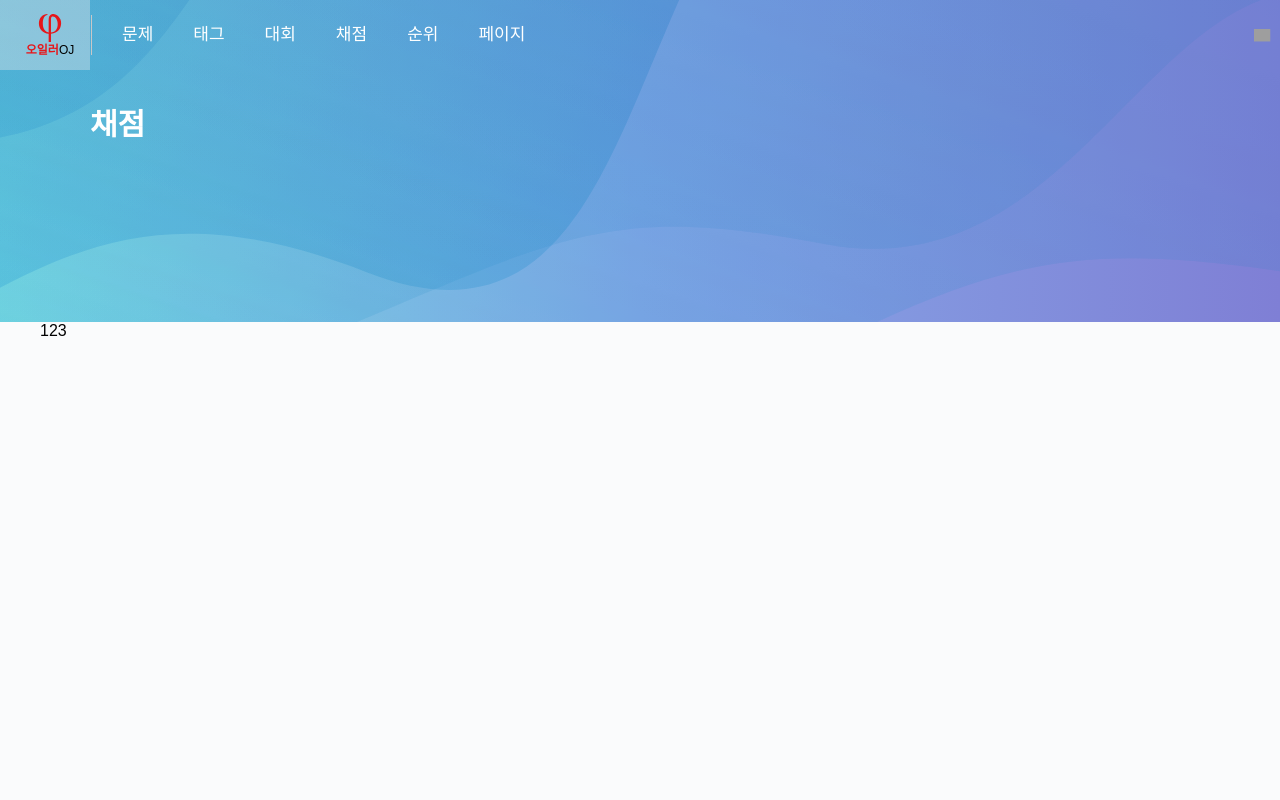
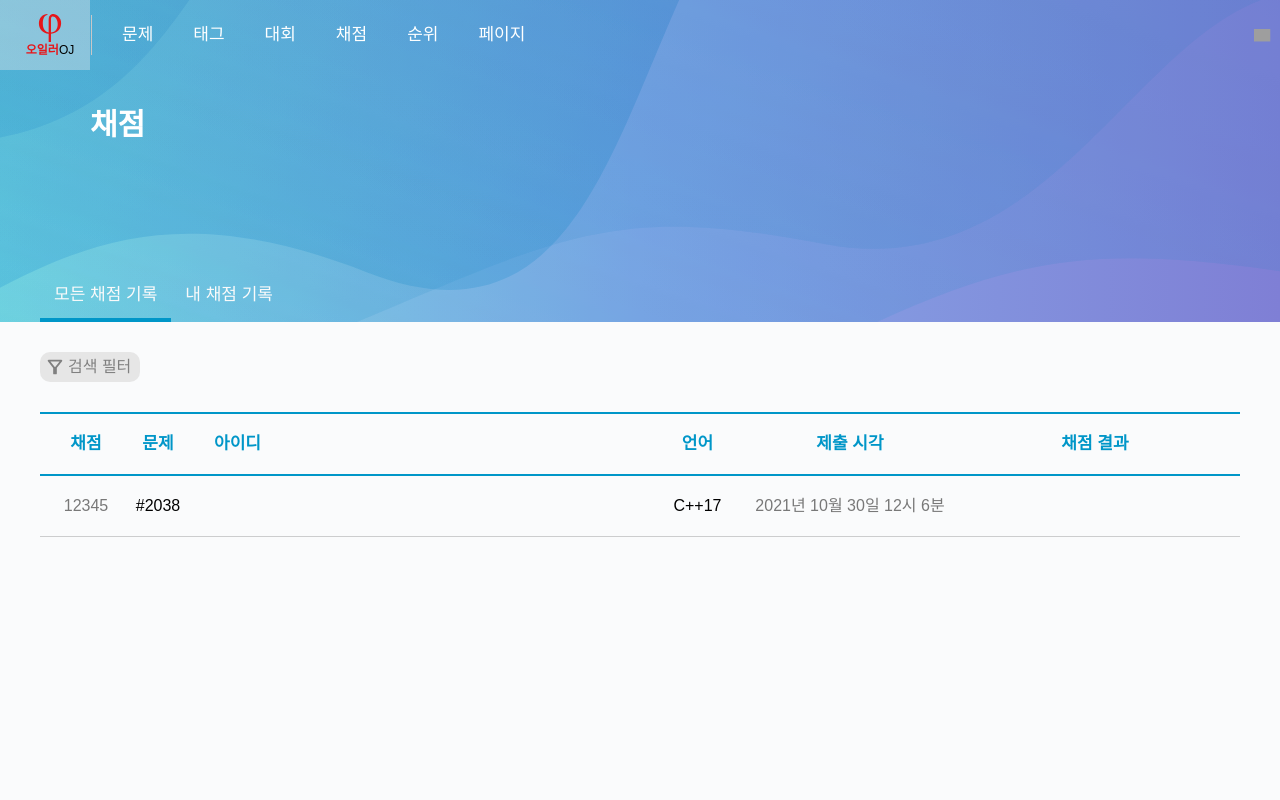
Before and after one commit to 14KGun/EULER-OJ-front, a React (Create React App) app: page /status in a window 1280 px wide. Shown: the top 800 px of the page. Built offline with nearby package versions, Linux system fonts and the light colour scheme; no server answers; grey boxes are pictures that could not be loaded; the HTML template or start-up script is replaced by a standard one; a web font is replaced by a local one.

Commit message:
Update StatusTable

```diff
--- a/src/App.js
+++ b/src/App.js
@@ -36,7 +36,7 @@ const BookListWithId = (props) => <Frame { ...props }><ProblemsetBookList { ...p
 const ProblemWithId = (props) => <Frame { ...props } headerTxtColor="none"><Problem id={ useParams().Pnum }/></Frame>
 const ProblemViewerWithId = (props) => <Frame { ...props } headerTxtColor="none"><ProblemViewer { ...props } id={ useParams().Pnum }/></Frame>
 const ProblemSubmitWithId = (props) => <Frame { ...props } headerTxtColor="none"><ProblemSubmit { ...props } id={ useParams().Pnum }/></Frame>
-const StatusWithIdPage = (props) => <Frame { ...props }><Status/></Frame>
+const StatusWithIdPage = (props) => <Frame { ...props }><Status { ...props }/></Frame>
 const StatusResultWithId = (props) => <Frame { ...props } headerTxtColor="none"><StatusResult { ...props } id={ useParams().Pnum }/></Frame>
 const TagWithId = (props) => <Frame { ...props }><Tag { ...props } id={ useParams().Pnum } page={1}/></Frame>
 const TagWithIdPage = (props) => <Frame { ...props }><Tag { ...props } id={ useParams().Pnum1 } page={ useParams().Pnum2 }/></Frame>
--- a/src/core/Status/Status.jsx
+++ b/src/core/Status/Status.jsx
@@ -1,24 +1,102 @@
-import { Component } from 'react';
+import { Component, useState } from 'react';
+import { useSpring, animated } from 'react-spring';
+import { Link } from 'react-router-dom';
 import { Helmet } from "react-helmet";
 import Top from './StatusTop/StatusTop';
+import StatusTable from './StatusTable';
 import PageSelector from '../Frame/PageSelector';
 import Footer from '../Frame/Footer/Footer';
+import Loading from '../Frame/Loading/Loading';
 import axios from '../Tool/axios';
+
+import svgFilter from './svg_filter.svg';
+
+const LoadingLay = () => {
+    return (
+        <div style={{ paddingTop: '100px', height: '300px' }}>
+            <Loading/>
+            <div style={{ textAlign: 'center', paddingTop: '100px', fontSize: '16px' }}>페이지 불러오는 중...</div>
+        </div>
+    )
+}
+
+const Filter = (props) => {
+    const [isHover, setHover] = useState(false);
+    const [isHover2, setHover2] = useState(false);
+    const [isOpen, setOpen] = useState(false);
+
+    let background = (props.theme==='light' ? 'rgb(230,230,230)' : 'rgb(50,50,50)');
+    if(isHover || isOpen) background = (props.theme==='light' ? 'rgb(215,215,215)' : 'rgb(60,60,60)');
+
+    const style = useSpring({
+        background: background,
+        borderRadius: '10px', overflow: 'hidden', position: 'relative',
+        width: '100px', height: '30px',
+        config: { duration: 100 }
+    });
+    const styleFilterText = {
+        position: 'absolute', top: '0px', left: '28px', height: '30px', lineHeight: '30px',
+        fontSize: '16px', fontWeight: 400, color: 'gray'
+    }
+    const styleBox = useSpring({
+        background: (props.theme==='light' ? 'rgb(230,230,230)' : 'rgb(50,50,50)'),
+        borderRadius: '15px', overflow: 'hidden', position: 'relative',
+        width: '100%',
+        marginTop: (isOpen ? '10px' : '0px'), opacity: (isOpen ? 1 : 0),
+        height: (isOpen ? '100px' : '0px'),
+    });
+    const styleBoxBtn = useSpring({
+        background: (isHover2 ? 'rgb(0,110,170)' : 'rgb(0,134,191)'),
+        paddingLeft: '17px', paddingRight: '17px', height: '30px', lineHeight: '30px',
+        fontSize: '16px', fontWeight: 300, color: 'white', borderRadius: '15px',
+        config: { duration: 100 }
+    })
+
+    return (
+        <>
+            <div style={{ display: 'flex' }} className="ND">
+                <animated.div style={ style } className="BTNC" onClick={ () => setOpen(!isOpen) }
+                onMouseEnter={ () => setHover(true) } onMouseLeave={ () => setHover(false) }>
+                    <img src={ svgFilter } alt="" style={{ position: 'absolute', top: '4px', left: '4px', height: '22px' }}/>
+                    <div style={ styleFilterText }>검색 필터</div>
+                </animated.div>
+            </div>
+            <animated.div style={ styleBox } className="ND">
+                <div style={{ display: 'flex', flexDirection: 'row-reverse', margin: '15px' }}>
+                    <Link>
+                        <animated.div style={ styleBoxBtn }
+                        onMouseEnter={ () => setHover2(true) } onMouseLeave={ () => setHover2(false) }>적용</animated.div>
+                    </Link>
+                </div>
+            </animated.div>
+        </>
+    )
+}
 
 class Status extends Component {
     render() {
+        let container = <LoadingLay/>
+
+        if(true){
+            container = (
+                <div>
+                    <div style={{ height: '30px' }}/>
+                    <Filter theme={ this.props.theme }/>
+                    <div style={{ height: '30px' }}/>
+                    <StatusTable theme={ this.props.theme } list={ [123] }/>
+                    <div className="BTM_EMPTY"></div>
+                    <div className="BTM_EMPTY"></div>
+                    <div className="BTM_EMPTY"></div>
+                    <div className="BTM_EMPTY"></div>
+                </div>
+            )
+        }
+
         return (
             <div>
                 <Helmet><title>채점 : 오일러OJ</title></Helmet>
                 <Top/>
-                <div className="FRAME_MAIN">123</div>
-                <div className="BTM_EMPTY"></div>
-                <div className="BTM_EMPTY"></div>
-                <div className="BTM_EMPTY"></div>
-                <div className="BTM_EMPTY"></div>
-                <div className="BTM_EMPTY"></div>
-                <div className="BTM_EMPTY"></div>
-                <div className="BTM_EMPTY"></div>
+                <div className="FRAME_MAIN">{ container }</div>
                 <div className="BTM_EMPTY"></div>
                 <Footer theme={ this.props.theme }/>
             </div>
--- /dev/null
+++ b/src/core/Status/StatusTable.jsx
@@ -0,0 +1,83 @@
+import { useState } from 'react';
+import { Link } from 'react-router-dom';
+import { useSpring, animated } from 'react-spring';
+import Res from '../Frame/Res/Res';
+
+const StatusTop = (props) => {
+    const borderLine = '2px solid rgb(0,150,200)';
+    const ItemStyle = {
+        height: '60px', lineHeight: '60px',
+        fontSize: '17px', fontWeight: '700', color: 'rgb(0,150,200)',
+        position: 'absolute', top: '0px'
+    }
+    const Item1Style = { left: '20px', width: '52px', textAlign: 'center' };
+    const Item2Style = { left: '92px', width: '52px', textAlign: 'center' };
+    const Item3Style = { left: '174px', right: '595px' };
+    const Item4Style = { right: '510px', width: '65px', textAlign: 'center' };
+    const Item5Style = { right: '290px', width: '200px', textAlign: 'center' };
+    const Item6Style = { right: '20px', width: '250px', textAlign: 'center' };
+
+    return (
+        <div className="ND" style={{ height: '60px', borderTop: borderLine, borderBottom: borderLine, position: 'relative' }}>
+            <div style={{ ...Item1Style, ...ItemStyle }}>채점</div>
+            <div style={{ ...Item2Style, ...ItemStyle }}>문제</div>
+            <div style={{ ...Item3Style, ...ItemStyle }}>아이디</div>
+            <div style={{ ...Item4Style, ...ItemStyle }}>언어</div>
+            <div style={{ ...Item5Style, ...ItemStyle }}>제출 시각</div>
+            <div style={{ ...Item6Style, ...ItemStyle }}>채점 결과</div>
+        </div>
+    )
+}
+
+const StatusItem = (props) => {
+    const [isHover, setHover] = useState(false);
+
+    const style = {
+        height: '60px', borderBottom: '1px solid rgba(100,100,100,0.3)', position: 'relative', overflow: 'hidden'
+    }
+    const ItemStyle = {
+        height: '60px', lineHeight: '60px',
+        fontSize: '16px', position: 'absolute', top: '0px'
+    }
+    const Item1Style = {
+        left: '20px', width: '52px', textAlign: 'center',
+        fontWeight: 300, color: 'rgb(120,120,120)'
+    }
+    const Item2Style = {
+        left: '92px', width: '52px', textAlign: 'center',
+        fontWeight: 500, color: (props.theme === 'light' ? 'black' : 'white')
+    }
+    const Item4Style = {
+        right: '510px', width: '65px', textAlign: 'center',
+        fontWeight: 500, color: (props.theme === 'light' ? 'black' : 'white')
+    };
+    const Item5Style = {
+        right: '290px', width: '200px', textAlign: 'center',
+        fontWeight: 300, color: 'rgb(120,120,120)'
+    };
+    const ItemBackground = useSpring({ background: isHover ? 'rgba(120,120,120,0.05)' : 'rgba(120,120,120,0)', config: { duration: 100 } });
+
+    return (
+        <animated.div style={{ ...style, ...ItemBackground }} onMouseEnter={ () => setHover(true) } onMouseLeave={ () => setHover(false) }>
+            <Link><div style={{ ...ItemStyle, ...Item1Style }}>12345</div></Link>
+            <Link><div style={{ ...ItemStyle, ...Item2Style }}>#2038</div></Link>
+            <div style={{ ...ItemStyle, ...Item4Style }}>C++17</div>
+            <div style={{ ...ItemStyle, ...Item5Style }}>2021년 10월 30일 12시 6분</div>
+        </animated.div>
+    )
+}
+
+const StatusTable = (props) => {
+    if(props.list.length <= 0) return <div/>;
+    return (
+        <div>
+            <StatusTop/>
+            { props.list.map((item, index) => <StatusItem theme={ props.theme }/>) }
+        </div>
+    )
+}
+
+StatusTable.defaultProps = {
+    theme: 'light', list: []
+}
+export default StatusTable;
--- a/src/core/Status/StatusTop/StatusTop.jsx
+++ b/src/core/Status/StatusTop/StatusTop.jsx
@@ -61,8 +61,32 @@ const TopBackground = () => {
         </div>
     )
 }
+const TopBtn = (props) => {
+    const [isHover, setHover] = useState(false);
+    const background = useSpring({
+        background: isHover ? 'rgba(150,150,150,0.15)' : 'rgba(150,150,150,0)',
+        config: { duration: 150 }
+    });
+    const opacity = useSpring({
+        opacity : props.selected ? 1 : 0,
+        config: { duration: 150 }
+    });
+    return (
+        <animated.div onMouseEnter={ () => setHover(true) } onMouseLeave={ () => setHover(false) }
+        style={{ height: '50px', float: 'left', ...background }}>
+            <div style={{ height: '46px', lineHeight: '46px', paddingLeft: '14px', paddingRight: '14px',
+            fontSize: '17px', fontWeight: 300, color: 'rgb(250,250,250)' }}>{ props.name }</div>
+            <animated.div style={{ width: '100%', height: '4px', background: 'rgb(0,150,200)', ...opacity }}/>
+        </animated.div>
+    )
+}
 const TopFixedLay = (props) => {
-    return <div></div>
+    return (
+        <div style={{ width: '100%', height: '100%', position: 'relative' }}>
+            <TopBtn name="모든 채점 기록" selected/>
+            <TopBtn name="내 채점 기록"/>
+        </div>
+    )
 }
 const StatusTop = (props) => {
     return (
```
Also changed, not shown: src/core/Status/svg_filter.svg (added).
